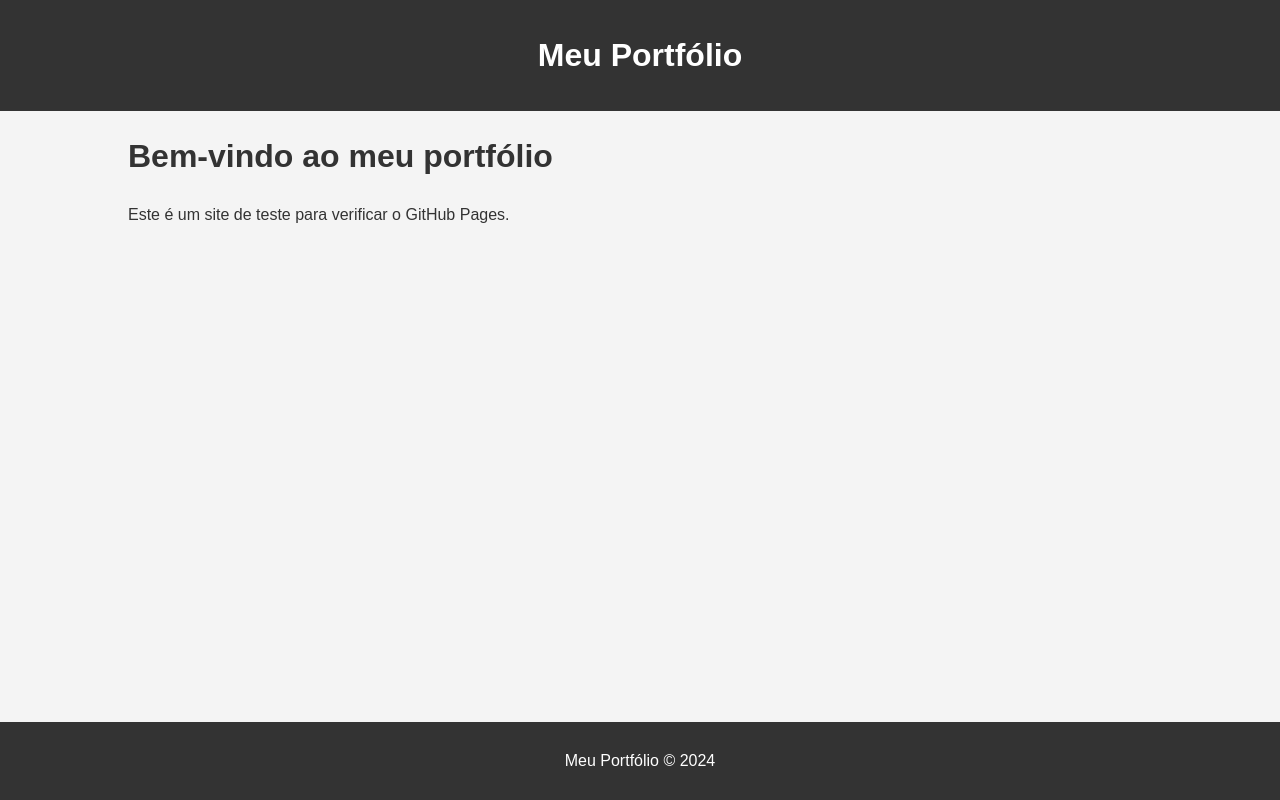
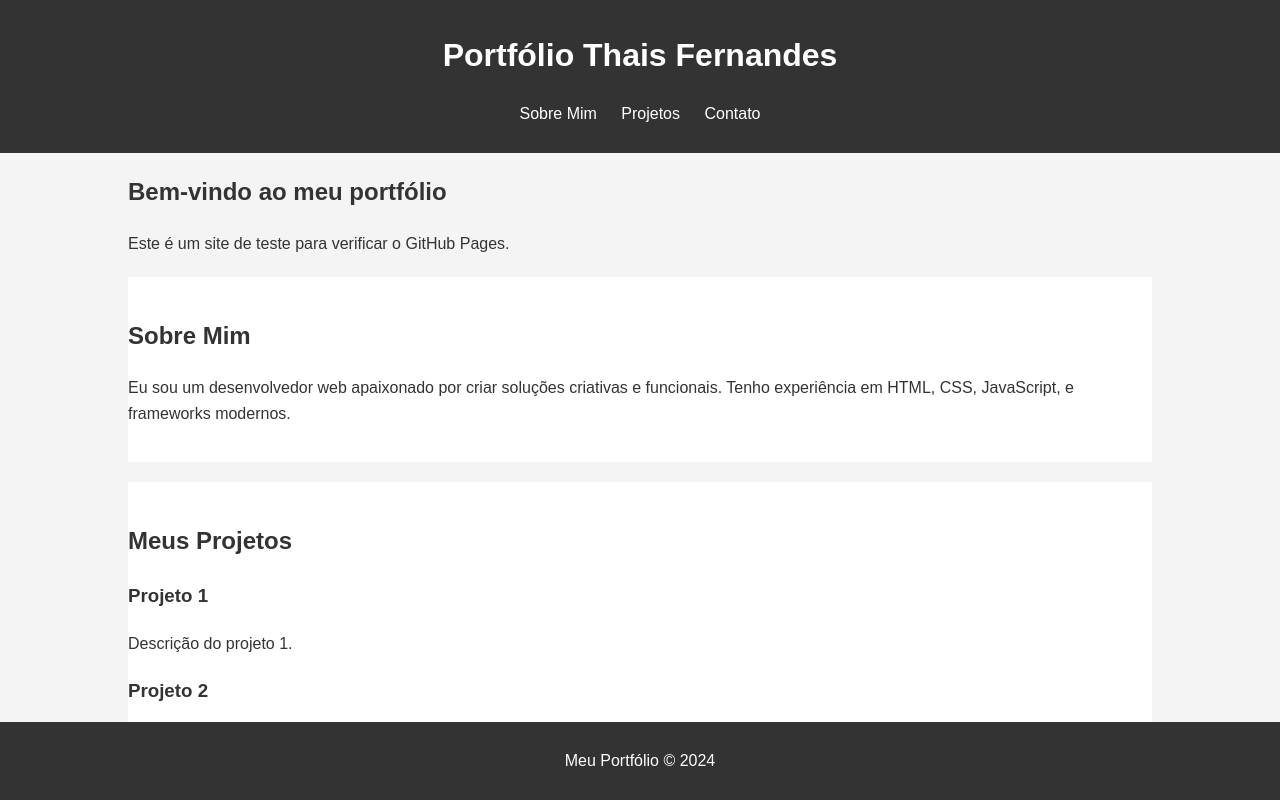
Before and after one commit to thaismfernandes/portfolio, a plain HTML site: page index.html in a window 1280 px wide. Drawn offline with Linux system fonts and the light colour scheme.

Commit message:
Adicionar seções sobre mim e projetos

```diff
--- a/index.html
+++ b/index.html
@@ -9,12 +9,36 @@
 <body>
     <header>
         <div class="container">
-            <h1>Meu Portfólio</h1>
+            <h1>Portfólio Thais Fernandes</h1>
+            <nav>
+                <ul>
+                    <li><a href="#about">Sobre Mim</a></li>
+                    <li><a href="#projects">Projetos</a></li>
+                    <li><a href="#contact">Contato</a></li>
+                </ul>
+            </nav>
         </div>
     </header>
     <div class="container">
-        <h1>Bem-vindo ao meu portfólio</h1>
-        <p>Este é um site de teste para verificar o GitHub Pages.</p>
+        <section id="welcome">
+            <h1>Bem-vindo ao meu portfólio</h1>
+            <p>Este é um site de teste para verificar o GitHub Pages.</p>
+        </section>
+        <section id="about">
+            <h2>Sobre Mim</h2>
+            <p>Eu sou um desenvolvedor web apaixonado por criar soluções criativas e funcionais. Tenho experiência em HTML, CSS, JavaScript, e frameworks modernos.</p>
+        </section>
+        <section id="projects">
+            <h2>Meus Projetos</h2>
+            <div class="project">
+                <h3>Projeto 1</h3>
+                <p>Descrição do projeto 1.</p>
+            </div>
+            <div class="project">
+                <h3>Projeto 2</h3>
+                <p>Descrição do projeto 2.</p>
+            </div>
+        </section>
     </div>
     <footer>
         <p>Meu Portfólio &copy; 2024</p>
--- a/styles.css
+++ b/styles.css
@@ -14,13 +14,28 @@ header {
     text-align: center;
 }
 
+header nav ul {
+    list-style: none;
+    padding: 0;
+}
+
+header nav ul li {
+    display: inline;
+    margin: 0 10px;
+}
+
+header nav ul li a {
+    color: #fff;
+    text-decoration: none;
+}
+
 .container {
     width: 80%;
     margin: auto;
     overflow: hidden;
 }
 
-h1 {
+h1, h2, h3 {
     margin: 20px 0;
 }
 
@@ -33,3 +48,17 @@ footer {
     bottom: 0;
     width: 100%;
 }
+
+#about, #projects {
+    padding: 20px 0;
+    background: #fff;
+    margin-top: 20px;
+}
+
+.project {
+    margin-bottom: 20px;
+}
+
+#contact {
+    margin: 20px 0;
+}
```
